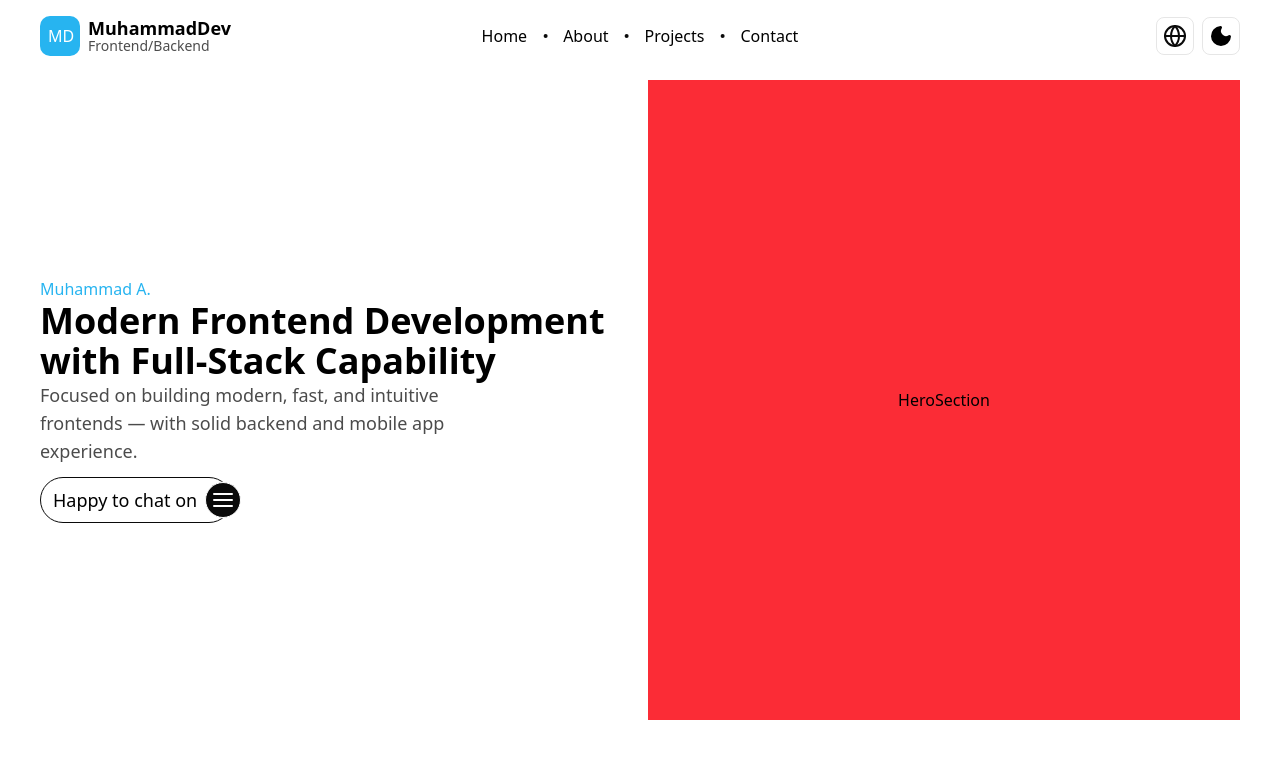
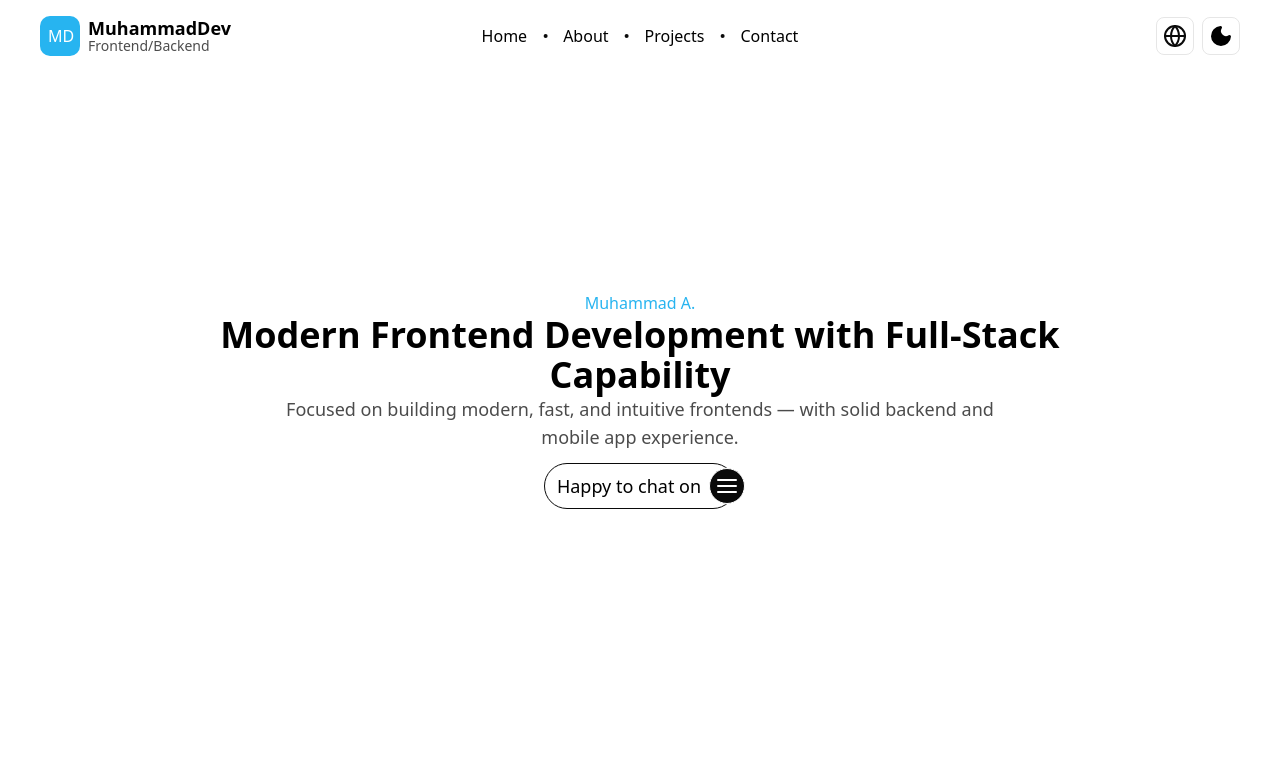
Before and after one commit to Muhammad0830/Portfolio, a Next.js app: page /en/home in a window 1280 px wide. Shown: the top 758 px of the page. Built offline with nearby package versions, Linux system fonts and the light colour scheme.

Commit message:
slight changes

```diff
--- a/src/components/hero/HeroSection.tsx
+++ b/src/components/hero/HeroSection.tsx
@@ -71,14 +71,14 @@ const HeroSection = ({
 
   return (
     <motion.div
-      className="min-h-screen py-20 flex gap-4"
+      className="min-h-screen py-20 flex justify-center gap-4 w-full"
       initial={{ opacity: 0, y: 100 }}
       whileInView={{ opacity: 1, y: 0 }}
       transition={{ duration: 0.8, ease: "easeOut" }}
       viewport={{ once: true }}
     >
       {/* text */}
-      <div className="flex flex-col sm:items-start items-center justify-center flex-1 sm:px-0 px-4 max-sm:text-center">
+      <div className="lg:w-[80%] md:w-[90%] w-full text-center justify-self-center flex flex-col items-center justify-center sm:px-0 px-4 max-sm:text-center">
         <p className="text-primary text-base font-medium">Muhammad A.</p>
         <h1 className="lg:text-4xl md:text-3xl sm:text-2xl text-xl font-semibold">
           {t("title")}
@@ -202,12 +202,12 @@ const HeroSection = ({
       </div>
 
       {/* image / video / 3d-object */}
-      <div
+      {/* <div
         ref={ref}
-        className="sm:flex hidden items-center justify-center flex-1 bg-red-500"
+        className="sm:flex hidden items-center justify-center flex-1 bg-transparent"
       >
-        HeroSection
-      </div>
+        Image
+      </div> */}
     </motion.div>
   );
 };
```
